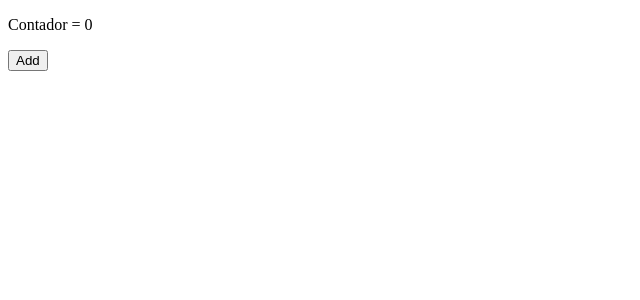
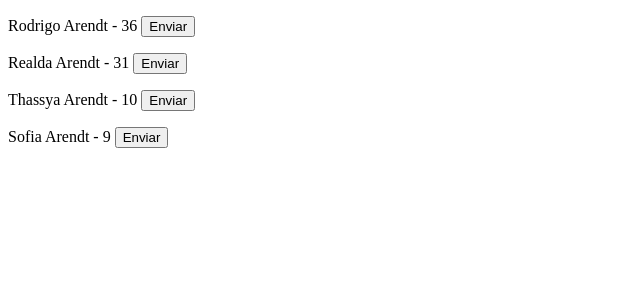
Before and after one commit to Rodrigoarendt/Angular, an Angular app: page / in a window 1280 px wide. Shown: the top 300 px of the page, without its empty margins (0-640 px from the left). Built offline with nearby package versions, Linux system fonts and the light colour scheme.

Commit message:
"aPRENDENDO SOBRE oUTPUT"

```diff
--- a/src/app/app.component.ts
+++ b/src/app/app.component.ts
@@ -24,8 +24,7 @@ import { Component, OnInit, } from '@angular/core';
    <app-new-component></app-new-component>-->
 
 
-   <app-input [contador]="addValue"></app-input>
-    <button (click)="add()"> Add </button>
+   <app-output></app-output>
    <router-outlet></router-outlet>
 
   `,
--- /dev/null
+++ b/src/app/shared/output/output.component.ts
@@ -0,0 +1,30 @@
+import { Component, EventEmitter, OnInit, Output } from '@angular/core';
+
+@Component({
+  selector: 'app-output',
+  templateUrl: './output.component.html',
+  styleUrls: ['./output.component.scss']
+})
+export class OutputComponent implements OnInit {
+
+  @Output() public enviarDados = new EventEmitter();
+
+
+  public list: Array<{ nome: string, idade: number }> = [
+    { nome: "Rodrigo Arendt", idade: 36 },
+    { nome: "Realda Arendt", idade: 31 },
+    { nome: "Thassya Arendt", idade: 10 },
+    { nome: "Sofia Arendt", idade: 9 },
+
+  ]
+  constructor() { }
+
+  ngOnInit(): void {
+
+  }
+
+  public getDados(event: number) {
+    this.enviarDados.emit(this.list[event]);
+  }
+
+}
```
Also changed, not shown: src/app/shared/shared.module.ts (+6 -2 lines), src/app/shared/output/output.component.scss (added), 1 other file (tests, documents, lock files or other folders).
